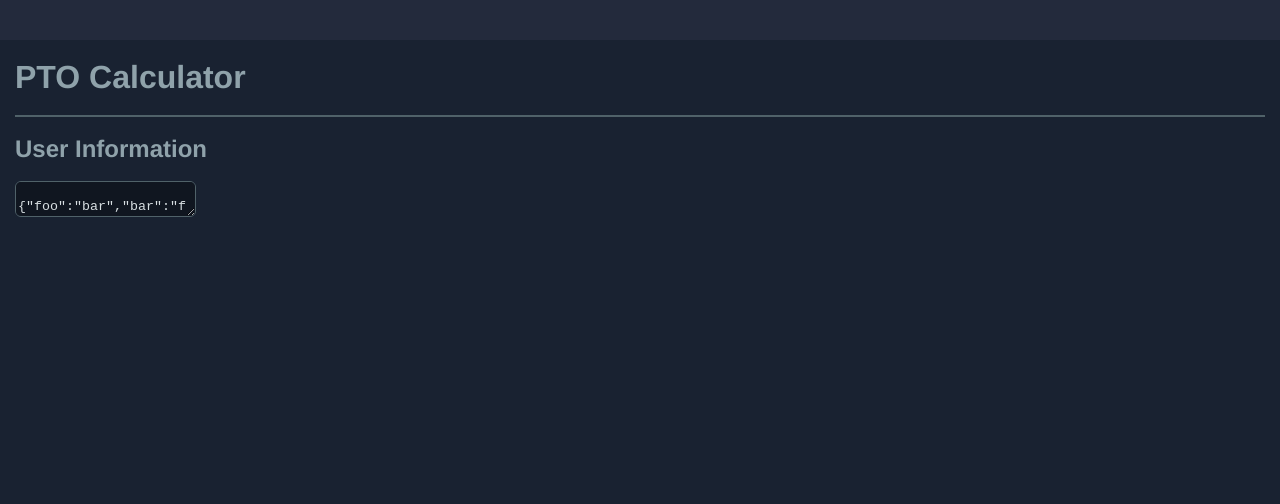
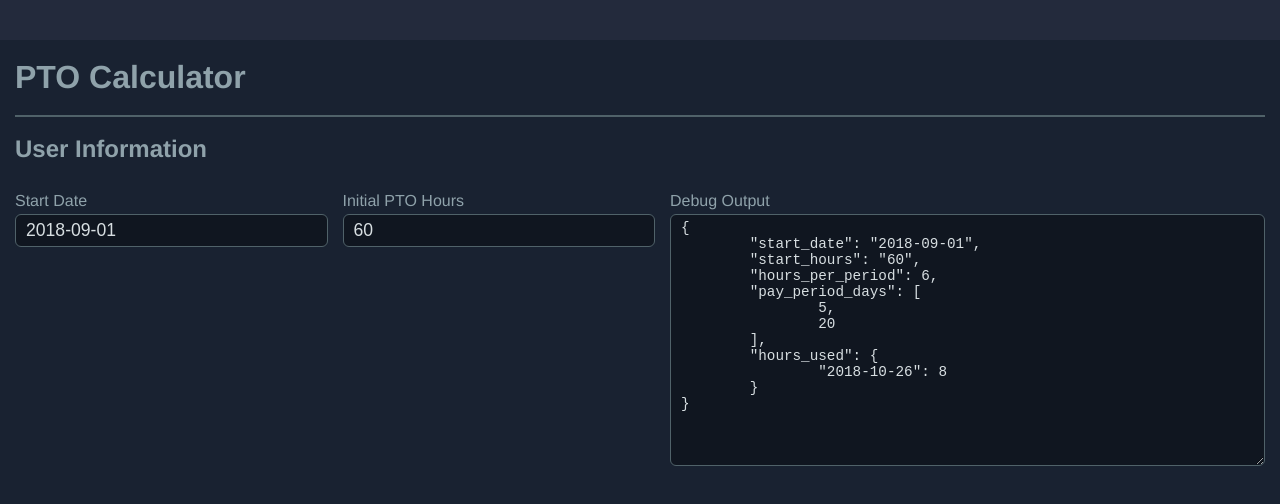
Before and after one commit to bluesalt-labs/pto-calc, a Vue app: page /#/ in a window 1280 px wide. Shown: the top 504 px of the page. Built offline with nearby package versions, Linux system fonts and the light colour scheme.

Commit message:
adds a bunch of column and row container styling. Adds more user info fields

```diff
--- a/src/assets/data/userdata.json
+++ b/src/assets/data/userdata.json
@@ -1,4 +1,9 @@
 {
-  "foo": "bar",
-  "bar": "foo"
+  "start_date": "2018-09-01",
+  "start_hours": "60",
+  "hours_per_period": 6,
+  "pay_period_days" : [ 5, 20 ],
+  "hours_used": {
+    "2018-10-26": 8
+  }
 }
--- a/src/assets/scss/base.scss
+++ b/src/assets/scss/base.scss
@@ -2,7 +2,7 @@
 $color-default: #8FA2AA;
 
 $color-stormy: #494E6B;
-$color-cloud: #98878F;
+$color-cloud: #82878f;
 $color-sunset: #985E6D;
 $color-evening: #192231;
 
@@ -17,9 +17,22 @@ $color-text: $color-default;
 $color-border: darken($color-default, 25%);
 $color-warning: $color-warm;
 $color-danger: $color-rusty;
+/* end colors */
+
+/* percentages */
+$percent-full:    100%;
+$percent-half:    50%;
+$percent-third:   33%;
+$percent-fourth:  25%;
+$percent-fifth:   20%;
+$percent-sixth:   16.6666%;
+$percent-seventh: 14.2857%;
+$percent-eighth:  12.5%;
+$percent-ninth:   11.1111%;
+$percent-tenth:   10%;
+/* end percentages */
 
 
-/* end colors */
 
 /* Resets */
 
@@ -43,17 +56,21 @@ html, body, #app, .main-container {
   vertical-align: baseline;
   color: $color-text;
 }
+
 /* end resets */
+
+
+/* main layout */
 
 #app {
   background: $color-primary;
 }
 
-/* main layout */
 .main-container {
   display: flex;
   min-height: 100vh;
   flex-direction: column;
+  position: relative;
 }
 
 #header {
@@ -71,19 +88,116 @@ html, body, #app, .main-container {
 .main-container {
 
 }
+
 /* end main layout */
 
 
-/* components */
+/* Column and Row Containers */
+
+.container-flex-row,
+.container-flex-column {
+  display: flex;
+
+  .container-2,.container-3,.container-4,.container-5,.container-6,.container-7,.container-8,.container-9,.container-10,
+  .container-half,.container-third,.container-quarter,.container-fifth,.container-sixth,.container-seventh,.container-eighth,
+  .container-ninth,.container-tenth { flex: 1; }
+}
+
+.container-flex-row {
+  flex-direction: row;
+
+  .container-gutter:not(:first-child) { margin-left: 7.5px; }
+  .container-gutter:not(:last-child) { margin-right: 7.5px; }
+}
+
+.container-flex-column {
+  flex-direction: column;
+  .container-gutter:not(:first-child) { margin-top: 7.5px; }
+  .container-gutter:not(:last-child) { margin-bottom: 7.5px; }
+}
+
 .container {
-  padding: 0 15px;
+  margin: 0 15px;
 }
+
+.container-2, .container-half    { max-width: $percent-half !important;    }
+.container-3, .container-third   { max-width: $percent-third !important;   }
+.container-4, .container-quarter { max-width: $percent-fourth !important;  }
+.container-5, .container-fifth   { max-width: $percent-fifth !important;   }
+.container-6, .container-sixth   { max-width: $percent-sixth !important;   }
+.container-7, .container-seventh { max-width: $percent-seventh !important; }
+.container-8, .container-eighth  { max-width: $percent-eighth !important;  }
+.container-9, .container-ninth   { max-width: $percent-ninth !important;   }
+.container-10, .container-tenth  { max-width: $percent-tenth !important;   }
+
+.offset-left-2, .offset-left-half    { margin-left: $percent-half !important;    }
+.offset-left-3, .offset-left-third   { margin-left: $percent-third !important;   }
+.offset-left-4, .offset-left-quarter { margin-left: $percent-fourth !important;  }
+.offset-left-5, .offset-left-fifth   { margin-left: $percent-fifth !important;   }
+.offset-left-6, .offset-left-sixth   { margin-left: $percent-sixth !important;   }
+.offset-left-7, .offset-left-seventh { margin-left: $percent-seventh !important; }
+.offset-left-8, .offset-left-eighth  { margin-left: $percent-eighth !important;  }
+.offset-left-9, .offset-left-ninth   { margin-left: $percent-ninth !important;   }
+.offset-left-10, .offset-left-tenth  { margin-left: $percent-tenth !important;   }
+
+.offset-right-2, .offset-right-half    { margin-right: $percent-half !important;    }
+.offset-right-3, .offset-right-third   { margin-right: $percent-third !important;   }
+.offset-right-4, .offset-right-quarter { margin-right: $percent-fourth !important;  }
+.offset-right-5, .offset-right-fifth   { margin-right: $percent-fifth !important;   }
+.offset-right-6, .offset-right-sixth   { margin-right: $percent-sixth !important;   }
+.offset-right-7, .offset-right-seventh { margin-right: $percent-seventh !important; }
+.offset-right-8, .offset-right-eighth  { margin-right: $percent-eighth !important;  }
+.offset-right-9, .offset-right-ninth   { margin-right: $percent-ninth !important;   }
+.offset-right-10, .offset-right-tenth  { margin-right: $percent-tenth !important;   }
+
+/* End Column and Row Containers */
+
+
+/* Components */
 
 hr { border: 0.5px solid $color-border; }
 
-input[type="text"], textarea {
+input, textarea, select {
+  border: 1px solid $color-border;
   background-color: darken($color-primary, 5%);
   color: lighten($color-text, 25%);
-  border-radius: 6px;
-  border-color: $color-border;
+  box-shadow:none;
+  outline:none;
 }
+
+textarea { resize: both; }
+textarea.no-resize { resize: none; }
+textarea.h-resize, textarea.x-resize { resize: horizontal; }
+textarea.v-resize, textarea.y-resize { resize: vertical; }
+
+.input-container {
+  margin: 12px 0;
+
+  label {
+    width: 100%;
+    display: block;
+    margin-bottom: 5px;
+  }
+
+  input, textarea, select {
+    padding: 5px 10px;
+    width: 100%;
+    font-size:1.1em;
+
+  }
+
+  input[type="text"], textarea { border-radius: 6px; }
+
+  input[type="text"]:active,
+  input[type="text"]:focus,
+  textarea:active,
+  textarea:focus{
+    border-color: $color-cloud;
+    outline: 1px solid lighten($color-cloud, 10%);
+    box-shadow: 0 0 0.25pt 0.5pt lighten($color-cloud, 10%);
+  }
+}
+
+.monospace { font-family: "Lucida Console", Monaco, monospace; }
+
+/* End Components */
--- a/src/components/UserDataForm.vue
+++ b/src/components/UserDataForm.vue
@@ -1,8 +1,21 @@
 <template>
-  <form method="post" id="user-data-form">
-    <textarea>
-      {{ JSON.stringify(userData) }}
-    </textarea>
+  <form method="post" id="user-data-form" class="container-flex-row">
+
+    <div class="input-container container-quarter container-gutter">
+      <label for="start_date">Start Date</label>
+      <input type="text" id="start_date" name="start_date" v-model="userData.start_date" />
+    </div>
+
+    <div class="input-container container-quarter container-gutter">
+      <label for="start_hours">Initial PTO Hours</label>
+      <input type="text" id="start_hours" name="start_hours" v-model="userData.start_hours" />
+    </div>
+
+    <div class="input-container container-half container-gutter">
+      <label for="debug-output">Debug Output</label>
+      <textarea class="v-resize" id="debug-output" name="debug-output" rows="15">{{ formattedUserData }}</textarea>
+    </div>
+
   </form>
 </template>
 
@@ -14,6 +27,11 @@
       return {
         userData: userdata
       }
+    },
+    computed: {
+      formattedUserData: function() {
+        return JSON.stringify(this.userData, null, "\t");
+      }
     }
   }
 </script>
```
